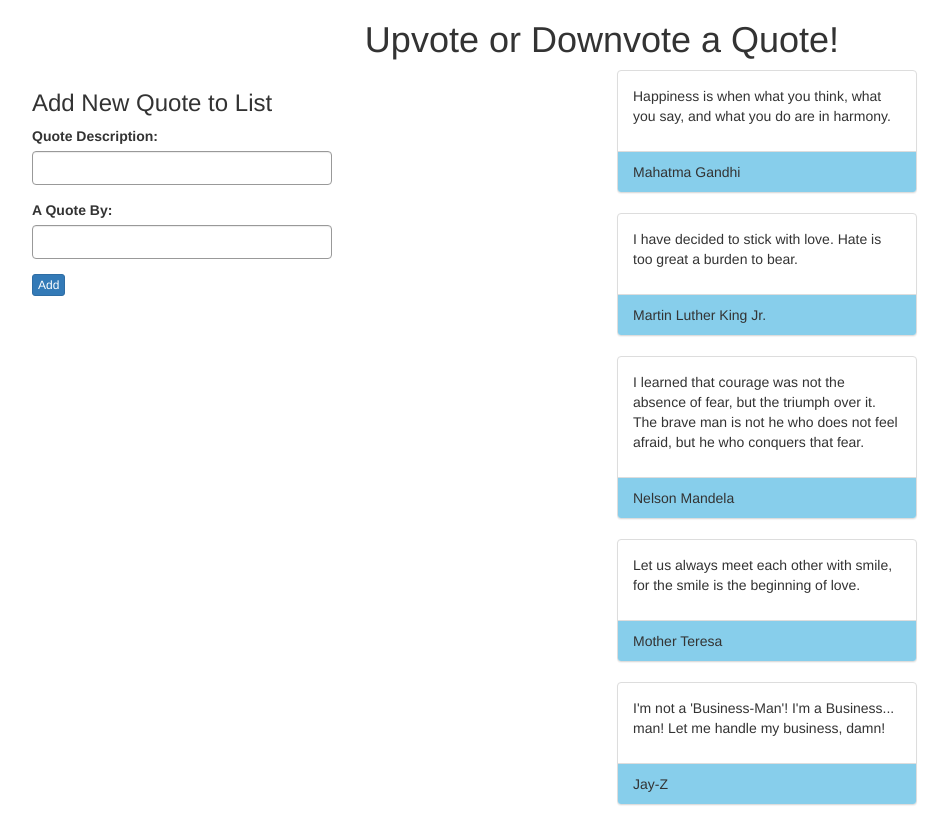
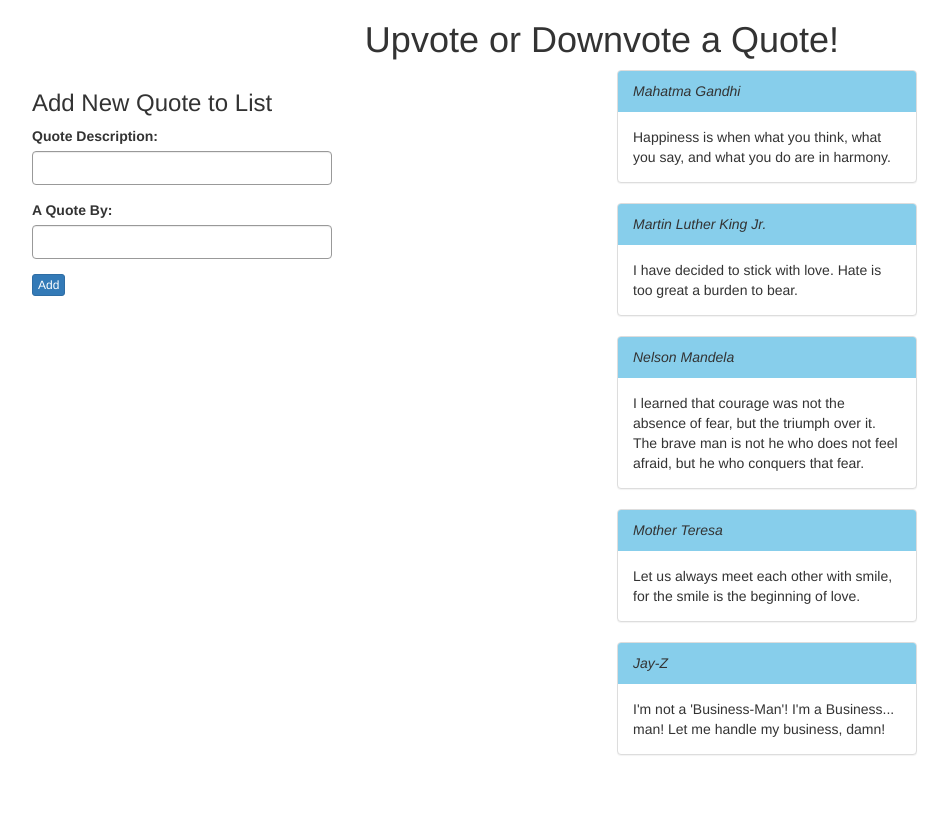
Before and after one commit to msanden/up-down-vote, an Angular app: page / in a window 1280 px wide. Shown: the whole page, without its empty margins (38-986 px from the left). After the commit the page ends 800 px from the top, so only its background shows below. Built offline with nearby package versions, Linux system fonts and the light colour scheme.

Commit message:
Delete panel-footer, Add panel-heading

```diff
--- a/src/app/list-quote/list-quote.component.html
+++ b/src/app/list-quote/list-quote.component.html
@@ -1,5 +1,5 @@
 
   <div *ngFor='let item of childQuoteList' class="panel panel-default">
-    <div class="panel-body"><p >{{item.description}}</p></div>
-    <div class="panel-footer">{{item.source}}</div>
+    <div class="panel-heading"> <em>{{item.source}}</em></div>
+    <div class="panel-body">{{item.description}}</div>
   </div>
```
